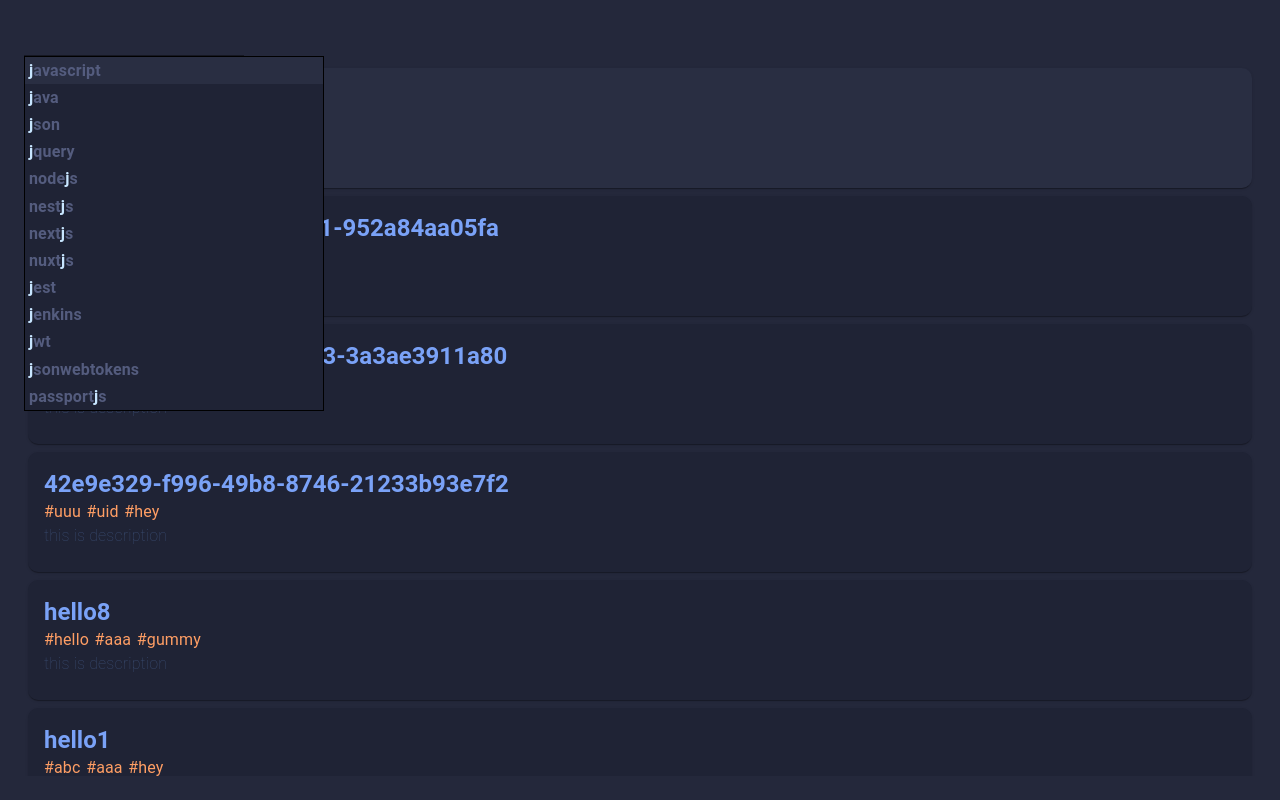
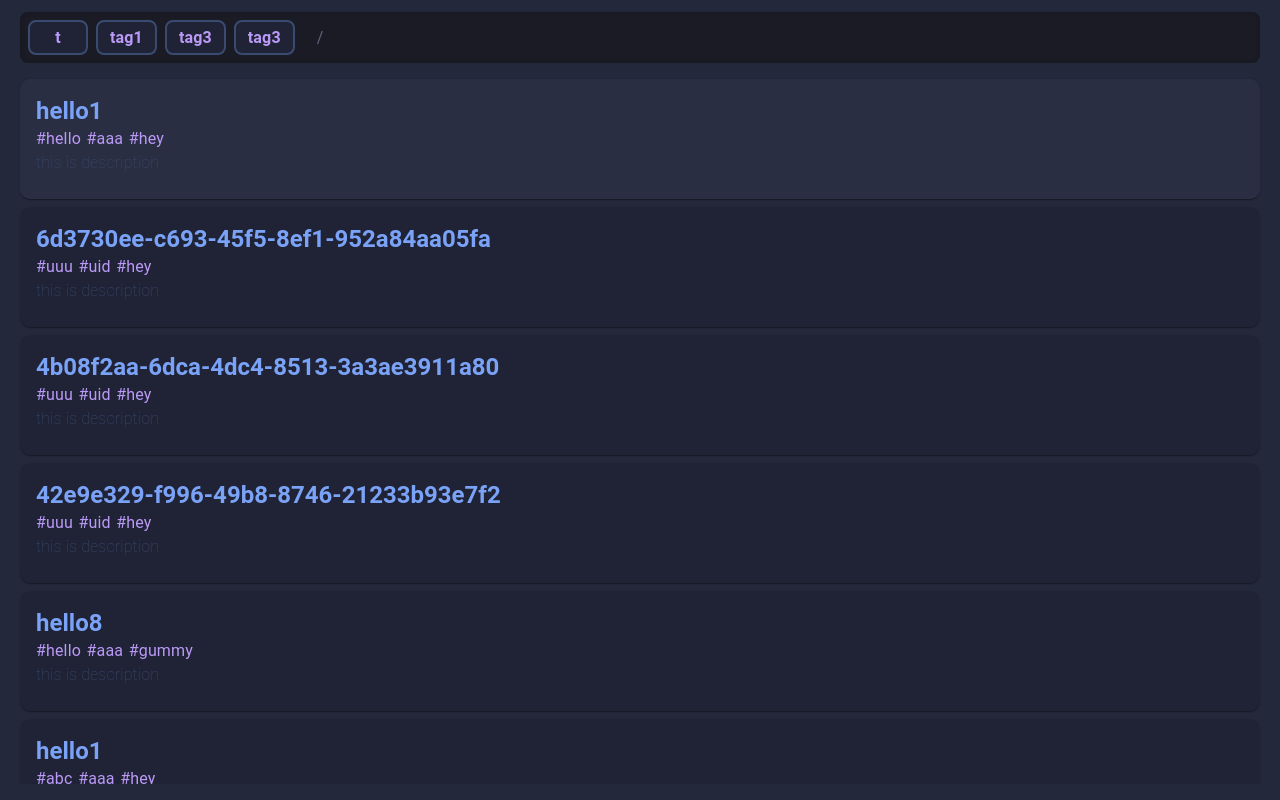
Before and after one commit to sei-12/skin, a React (Vite) app: page / in a window 1280 px wide. Built offline with nearby package versions, Linux system fonts and the light colour scheme.

Commit message:
add PredicateInputBox

```diff
--- a/src/App.tsx
+++ b/src/App.tsx
@@ -3,6 +3,7 @@ import { useEffect, useRef, useState } from "react";
 import { IData } from "./data";
 import { BookmarkList } from "./components/BookmarkList";
 import { SuggestionWindow } from "./components/SuggestionWindow";
+import { PredicateInputBox, usePredicateInputBox } from "./components/PredicateInputBox";
 
 async function decoyDb_fetchBookmarks(predicateTags: string[]): Promise<IData.Bookmark[]> {
 	let bkmks = [
@@ -68,16 +69,29 @@ function App() {
 
     const [items, setItems] = useState<IData.Bookmark[]>([])
     useEffect(() => { decoyDb_fetchBookmarks([]).then(data => setItems(data))},[])
+    const [focusIndex, setFocusIndex] = useState(0)
 
-	let inputBoxRef = useRef<HTMLInputElement>(null)
-    const [focusIndex, setFocusIndex] = useState(0)
-	const [predicate,setPredicate] = useState("j")
-	const [suggestionItems,setSuggestionItems] = useState<string[]>([])
-	const [sfocusIndex,setSFocusIndex] = useState(0)
 
-	useEffect(() => {
-		setSuggestionItems(filterTags(predicate))
-	},[predicate])
+    const predicateInputBoxHook = usePredicateInputBox()
+
+    const onChangePredicateInputBox = async () => {
+        let inputBox = predicateInputBoxHook.inputBoxRef.current
+        if ( inputBox === null ){ return }
+
+
+        let suggestionItems = filterTags(inputBox.value)
+        predicateInputBoxHook.setSuggestionItems(suggestionItems)
+        predicateInputBoxHook.setSuggestionWindowPredicate(inputBox.value)
+    }
+
+    useEffect(() => {
+        predicateInputBoxHook.setInputedTags([
+            {text: "t",exists: true},
+            {text: "tag1",exists: true},
+            {text: "tag3",exists: true},
+            {text: "tag3",exists: true},
+        ])
+    },[])
 
     return (
         <Box
@@ -87,7 +101,8 @@ function App() {
                 top:0,
                 left: 0,
                 overflow: "hidden",
-                padding: 3,
+                padding: 2,
+                paddingTop: 1,
                 flexGrow: 1,
             }}
         >
@@ -98,13 +113,15 @@ function App() {
                 height={1}
                 width={1}
             >
-                <Grid2 size="auto" spacing={0}>
-                    <Input ref={inputBoxRef} onChange={(e) => setPredicate(e.target.value)}></Input>
-                    <SuggestionWindow
-                        focusIndex={sfocusIndex}
-                        predicate={predicate}
-                        items={suggestionItems}
-                    ></SuggestionWindow>
+                <Grid2 size="auto">
+                    <PredicateInputBox
+                        onChangeInputBox={onChangePredicateInputBox}
+                        ref={predicateInputBoxHook.inputBoxRef}
+                        inputedTags={predicateInputBoxHook.inputedTags}
+                        suggestionItems={predicateInputBoxHook.suggestionItems}
+                        suggestionWindowFocusIndex={predicateInputBoxHook.suggestionWindowFocusIndex}
+                        suggestionWindowPredicate={predicateInputBoxHook.suggestionWindowPredicate}
+                    ></PredicateInputBox>
                 </Grid2>
 
                 <Grid2
--- /dev/null
+++ b/src/components/PredicateInputBox.tsx
@@ -0,0 +1,132 @@
+import { Box, TextField, Typography } from "@mui/material";
+import { forwardRef, useRef, useState } from "react";
+import { SuggestionWindow } from "./SuggestionWindow";
+import { globalColorTheme as GCT } from "../theme";
+
+export function usePredicateInputBox() {
+    const inputBoxRef = useRef<HTMLInputElement>(null)
+    const [inputedTags, setInputedTags] = useState<{ text: string, exists: boolean }[]>([])
+
+    // TODO: useSuggestionWindowを検討
+    const [suggestionWindowFocusIndex, setSuggestionWindowFocusIndex] = useState(0)
+    const [suggestionWindowPredicate, setSuggestionWindowPredicate] = useState("")
+    const [suggestionItems, setSuggestionItems] = useState<string[]>([])
+
+
+    return {
+        inputBoxRef,
+
+        inputedTags,
+        setInputedTags,
+
+        suggestionItems,
+        setSuggestionItems,
+
+        suggestionWindowFocusIndex,
+        setSuggestionWindowFocusIndex,
+
+        suggestionWindowPredicate,
+        setSuggestionWindowPredicate,
+    }
+}
+
+const ITEM_HEIGHT = 35
+const TEXT_FIELD_WIDTH = 200
+
+
+export type PredicateInputBoxProps = {
+    inputedTags: { text: string, exists: boolean }[],
+    suggestionWindowFocusIndex: number,
+    suggestionWindowPredicate: string,
+    suggestionItems: string[],
+    onChangeInputBox: () => void
+}
+
+export const PredicateInputBox = forwardRef<HTMLInputElement, PredicateInputBoxProps>(
+    (p, ref) => {
+        return (
+            <Box
+                sx={{
+                    margin: 0.5,
+                    padding: 1,
+                    position: "relative",
+                    display: "flex",
+                    flexWrap: "wrap",
+                    gap: 1,
+                    borderRadius: 2,
+                    bgcolor: GCT.predicateInputBox.bg,
+                    boxShadow: "inset 0px 0px 5px 0px rgba(0,0,0,0.2)"
+                }}
+            >
+                {
+                    p.inputedTags.map((tag, i) => {
+                        return (
+                            <TagItem
+                                key={i}
+                                {...tag}
+                            ></TagItem>
+                        )
+                    })
+                }
+                <Box
+                    sx={{
+                        height: ITEM_HEIGHT,
+                        width: TEXT_FIELD_WIDTH,
+                        position: "relative",
+                    }}
+                >
+                    <TextField
+                        onInput={() => { p.onChangeInputBox() }}
+                        inputRef={ref}
+                        variant="outlined"
+                        size="medium"
+                        sx={{
+                            width: TEXT_FIELD_WIDTH,
+                            top: "50%",
+                            left: "50%",
+                            transform: "translate(-50%,-50%)",
+                            position: "absolute",
+                            // https://github.com/mui/material-ui/issues/30379
+                            '& fieldset': { border: "none" },
+                        }}
+                        placeholder="/"
+                    ></TextField>
+                    <SuggestionWindow
+                        focusIndex={p.suggestionWindowFocusIndex}
+                        predicate={p.suggestionWindowPredicate}
+                        items={p.suggestionItems}
+                    ></SuggestionWindow>
+                </Box>
+            </Box>
+        )
+    }
+)
+function TagItem(p: { text: string, exists: boolean }) {
+    return (
+        <Box
+            sx={{
+                bgcolor: GCT.tagItem.bg,
+                color: p.exists ? GCT.tagItem.exists : GCT.tagItem.notExists,
+                display: "flex",
+                height: ITEM_HEIGHT,
+                minWidth: 60,
+                maxWidth: 300,
+                padding: 0.5,
+                paddingInline: 1.5,
+                borderRadius: 2,
+                borderStyle: "solid",
+                borderWidth: 2,
+                borderColor: GCT.tagItem.bordercolor,
+            }}
+        >
+            <Typography
+                sx={{
+                    margin: "auto",
+                    fontWeight: "bold",
+                    overflow: "hidden",
+                    textOverflow: "ellipsis",
+                }}
+            >{p.text}</Typography>
+        </Box>
+    )
+}
--- a/src/components/SuggestionWindow.tsx
+++ b/src/components/SuggestionWindow.tsx
@@ -28,6 +28,12 @@ export function SuggestionWindow(p: SuggestionWindowProps){
                 display: p.items.length > 0 ? "block" : "none",
                 bgcolor: GCT.suggestionWindow.bg,
                 position: "absolute",
+
+                // 結構難しそうなので簡単な代替案にする
+                // top: p.pos.top,
+                // left: p.pos.left,
+                top: "100%",
+
                 boxSizing: "border-box",
                 zIndex: ZINDEX.popup,
                 maxHeight: 400,
--- a/src/theme.ts
+++ b/src/theme.ts
@@ -1,6 +1,9 @@
 import { createTheme } from "@mui/material";
 
 const palette = {
+    verydark: "#1a1b25",
+    // darkyellow: "#36311F",
+
     dark1: "#1f2335", // Very dark blue-gray
     dark2: "#24283b", // Dark blue-gray
     dark3: "#292e42", // Medium dark blue-gray
@@ -9,6 +12,7 @@ const palette = {
     dark6: "#545c7e", // Muted blue-gray
     dark7: "#565f89", // Slightly brighter blue-gray
     dark8: "#737aa2", // Dull lavender
+
     blue1: "#a9b1d6", // Pale blue-gray
     blue2: "#c0caf5", // Light blue-gray
     blue3: "#394b70", // Muted navy blue
@@ -27,6 +31,32 @@ const palette = {
     red1: "#c53b53", // Soft red
     magenta1: "#ff007c", // Bright magenta
 };
+
+export const globalColorTheme = {
+    bookmarkItem: {
+        tag: palette.purple1,
+        title: palette.blue5,
+        desc: palette.blue3,
+        bg: palette.dark1,
+        focusBg: palette.dark3,
+    },
+    suggestionWindow: {
+        bg: palette.dark1,
+        focusBg: palette.dark3,
+        borderColor: palette.verydark,
+        match: "rgb(200,230,255)",
+        unmatch: palette.dark6,
+    },
+    predicateInputBox: {
+        bg: palette.verydark,
+    },
+    tagItem: {
+        bg: palette.dark1,
+        bordercolor: palette.blue3,
+        exists: palette.purple1,
+        notExists: palette.yellow1,
+    },
+}
 
 export const tokyonight = createTheme({
     palette: {
@@ -64,21 +94,3 @@ export const tokyonight = createTheme({
         },
     },
 })
-
-export const globalColorTheme = {
-    bookmarkItem: {
-        tag: palette.orange1,
-        title: palette.blue5,
-        desc: palette.blue3,
-        bg: palette.dark1,
-        focusBg: palette.dark3,
-    },
-    suggestionWindow: {
-        bg: palette.dark1,
-        focusBg: palette.dark3,
-        borderColor: "black",
-        // match: "white",
-        match: "rgb(200,230,255)",
-        unmatch: palette.dark6,
-    }
-}
```
